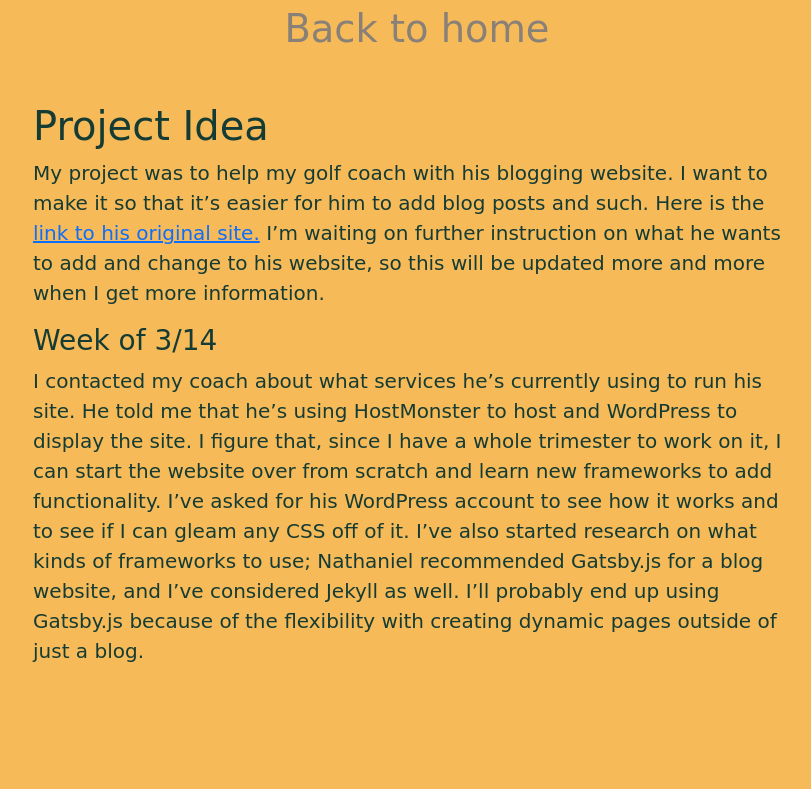
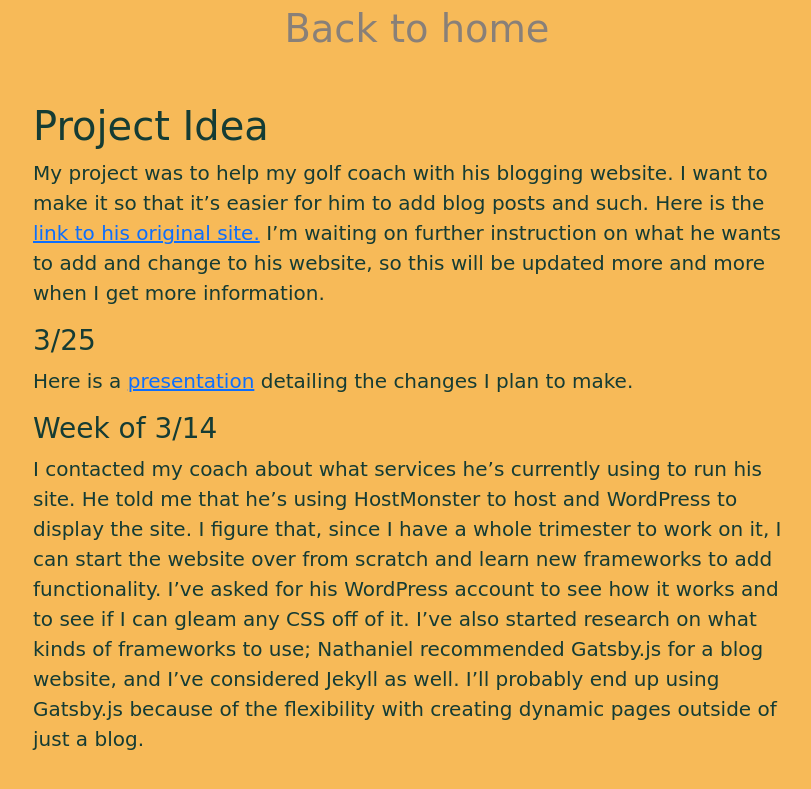
Before and after one commit to tonyhieu/csp-tri-3, a Jekyll site: the page built from tpt/project-outline.markdown, in a window 1280 px wide. Shown: the top 789 px of the page, without its empty margins (223-1034 px from the left). Built offline with Jekyll 4.4.1, drawn with Linux system fonts in a browser that asks for light colours.

Commit message:
Update project-outline.markdown

```diff
--- a/tpt/project-outline.markdown
+++ b/tpt/project-outline.markdown
@@ -8,6 +8,10 @@ title: Project Outline
 
 My project was to help my golf coach with his blogging website. I want to make it so that it's easier for him to add blog posts and such. Here is the [link to his original site.](https://sdjuniorclub.com) I'm waiting on further instruction on what he wants to add and change to his website, so this will be updated more and more when I get more information.
 
+### 3/25
+
+Here is a [presentation](https://docs.google.com/presentation/d/1n49aXtYxl_ScfwgDz8NmdqeXN5W3fWsk7BV8Cyrhrvw/edit?usp=sharing) detailing the changes I plan to make.
+
 ### Week of 3/14
 
 I contacted my coach about what services he's currently using to run his site. He told me that he's using HostMonster to host and WordPress to display the site. I figure that, since I have a whole trimester to work on it, I can start the website over from scratch and learn new frameworks to add functionality. I've asked for his WordPress account to see how it works and to see if I can gleam any CSS off of it. I've also started research on what kinds of frameworks to use; Nathaniel recommended Gatsby.js for a blog website, and I've considered Jekyll as well. I'll probably end up using Gatsby.js because of the flexibility with creating dynamic pages outside of just a blog.
```
